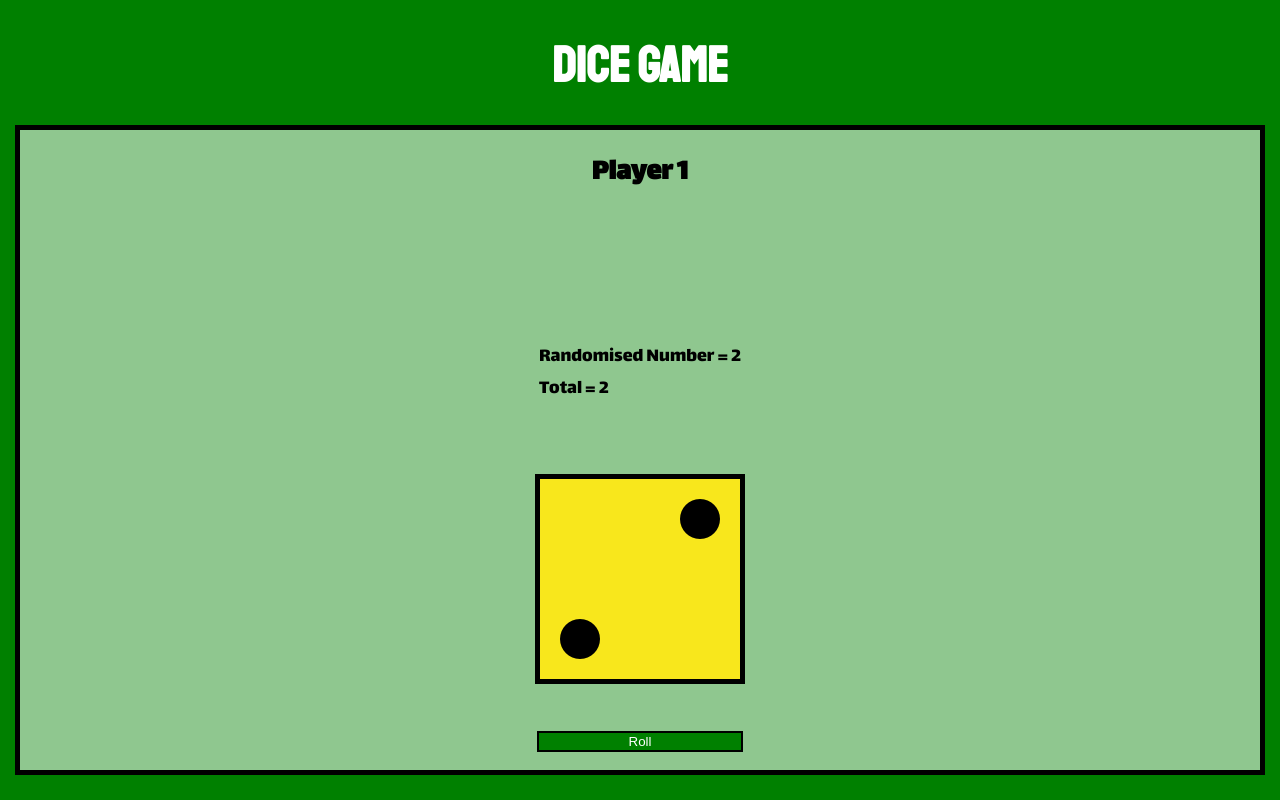
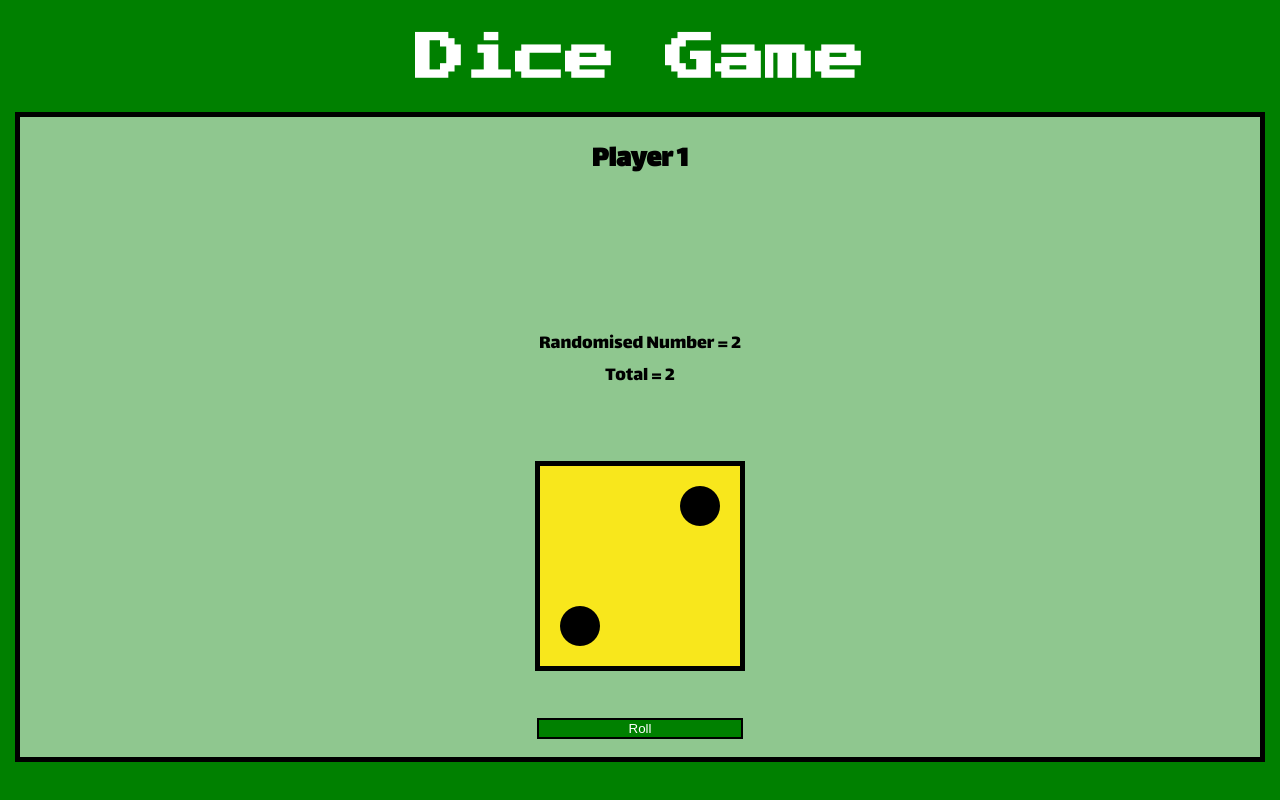
Before and after one commit to Lejake888/dice-game, a plain HTML site: page index.html in a window 1280 px wide. Both pictures are taken after a click on the button "Roll". Drawn offline with Linux system fonts and the light colour scheme.

Commit message:
Minor changes, css + js

```diff
--- a/main.css
+++ b/main.css
@@ -1,11 +1,17 @@
 @import url('https://fonts.googleapis.com/css?family=Staatliches&display=swap');
 @import url('https://fonts.googleapis.com/css?family=Lalezar&display=swap');
+@import url('https://fonts.googleapis.com/css?family=Press+Start+2P&display=swap');
+
 /* Title */
+
+html {
+    overflow: hidden;
+}
 
 h1 {
     color:white;
     text-align: center;
-    font-family: 'Staatliches', cursive;
+    font-family: 'Press Start 2P', cursive;
     font-size: 50px;
 }
 
@@ -53,6 +59,7 @@ body {
 p {
     font-family: 'Lalezar', cursive;
     font-size: 20px;
+    text-align: center;
 }
 
 /* dice holder */
--- a/script.js
+++ b/script.js
@@ -1,8 +1,7 @@
 let total = 0;
-let random = 0;
 
 const randomise = () => {
-    random = Math.floor(Math.random() * 6 + 1)
+    let random = Math.floor(Math.random() * 6 + 1)
     const button = document.getElementById("rollButton")
     const image = document.getElementById("dice")
     button.textContent = "Roll"
@@ -22,5 +21,4 @@ const randomise = () => {
         total = 0
     }
 }
-random = 0;
 console.log("hello");
```
